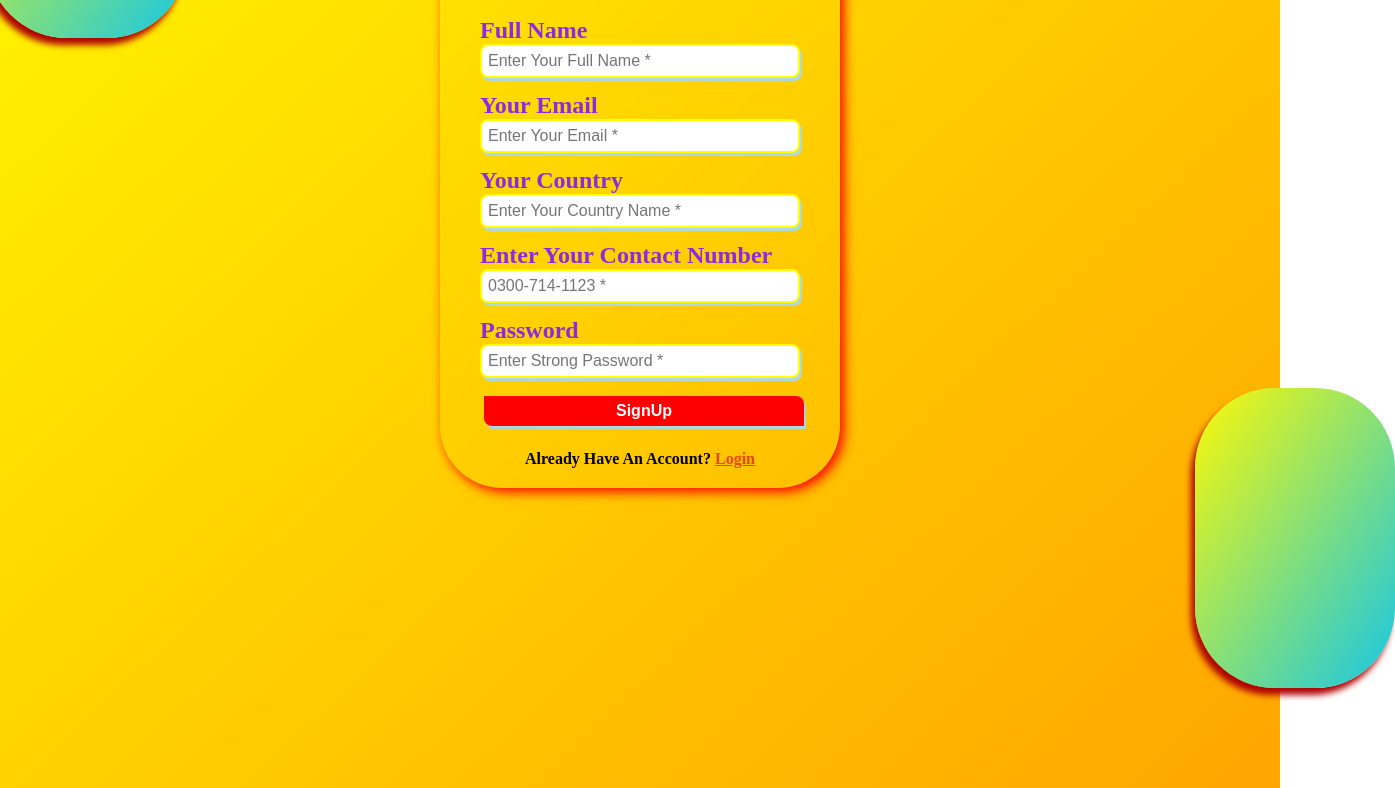
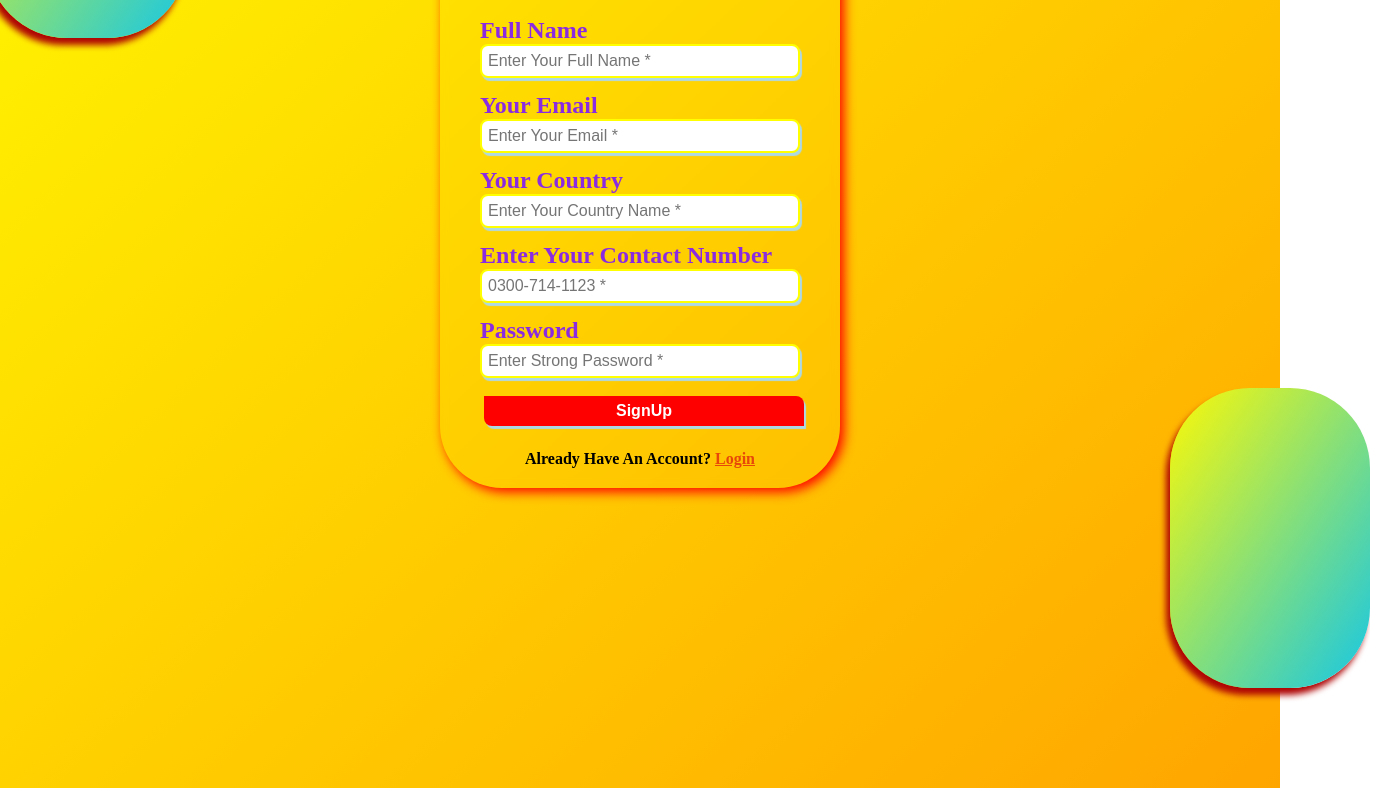
Before and after one commit to syedmalibukhari/signup, a plain HTML site: page index.html in a window 1280 px wide. Shown: the part 412-1200 px from the top of the page, 1395 px wide, since content can reach past the window. Drawn offline with Linux system fonts and the light colour scheme.

Commit message:
Update style.css

```diff
--- a/style.css
+++ b/style.css
@@ -105,5 +105,5 @@ body {
 
 .sh2 {
     bottom: -300px;
-    right: -9%;
+    right: -7%;
 }
```
